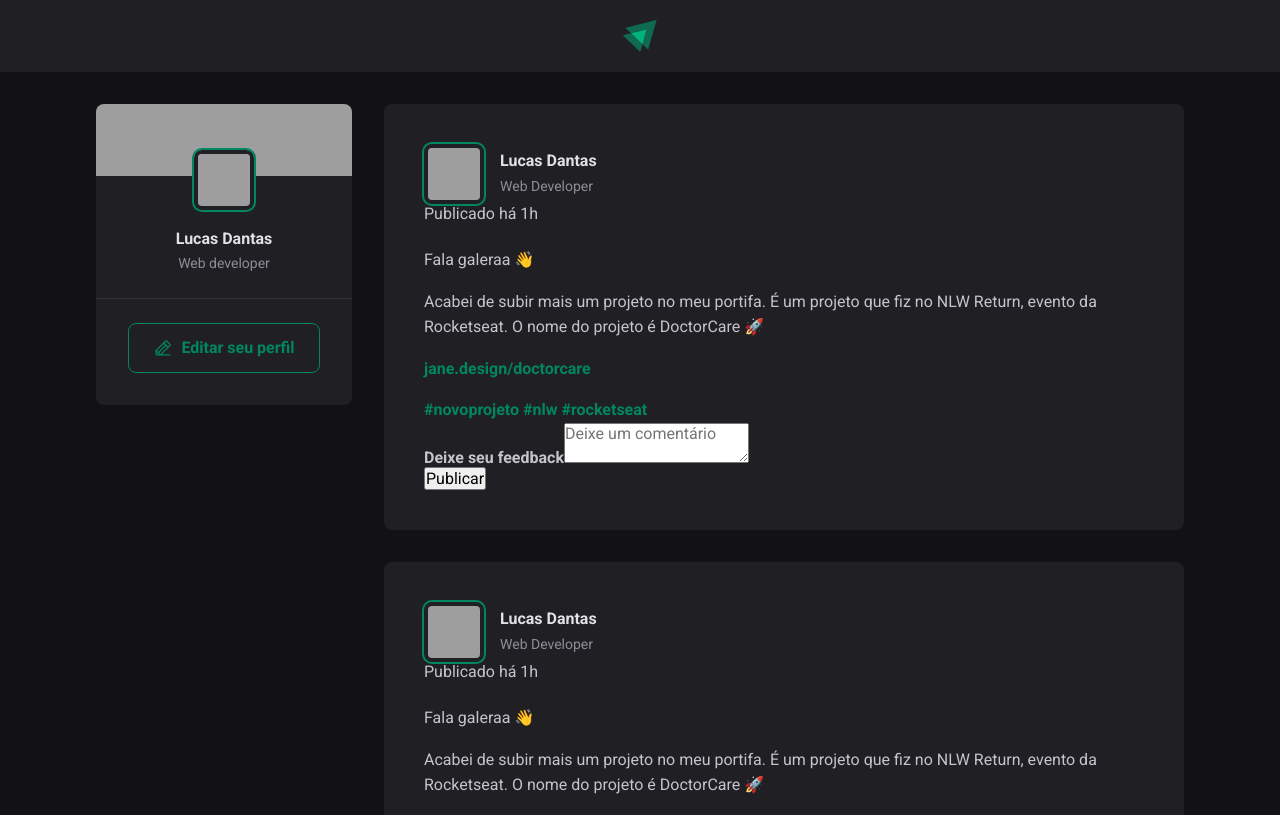
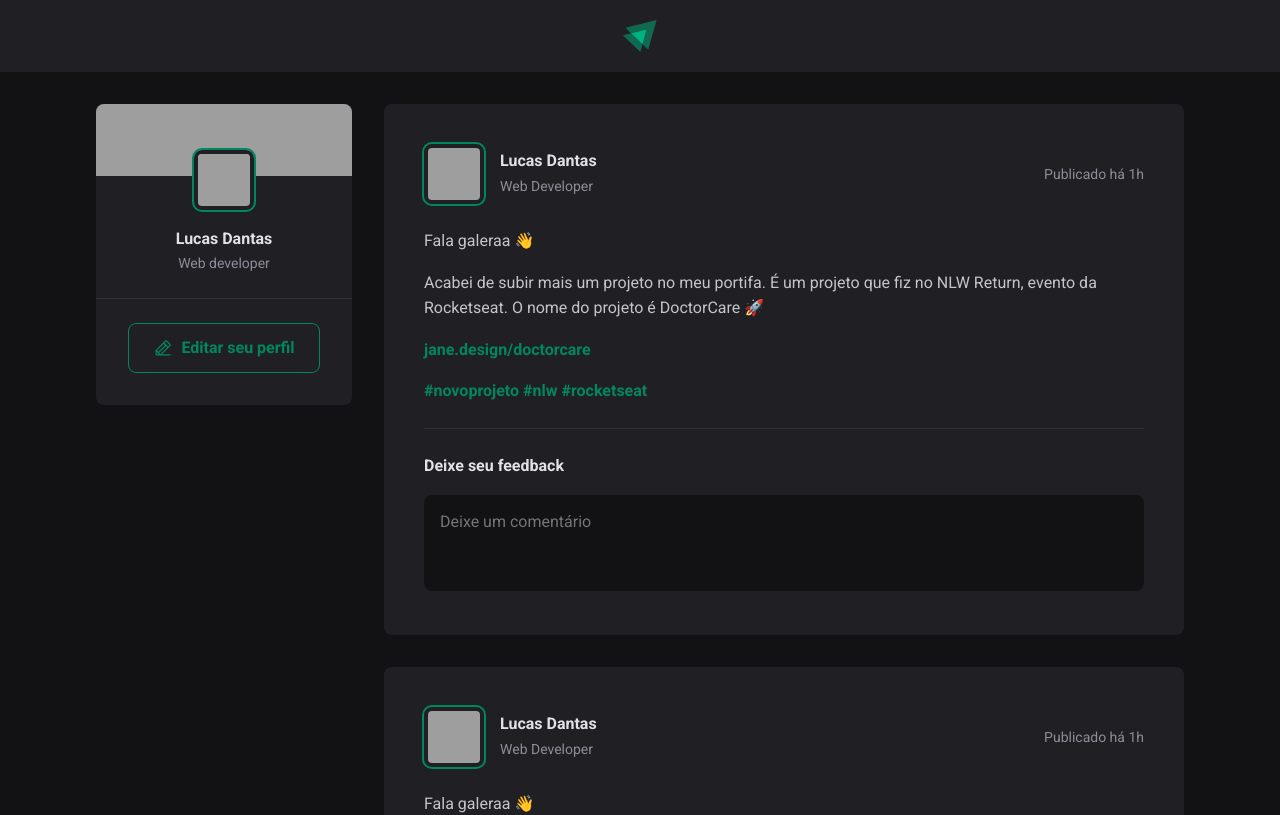
Before and after one commit to lucasmbrute2/blog, a React (Vite) app: page / in a window 1280 px wide. Shown: the top 815 px of the page. Built offline with nearby package versions, Linux system fonts and the light colour scheme; grey boxes are pictures that could not be loaded.

Commit message:
feat: Post component style

```diff
--- a/src/components/Post.module.css
+++ b/src/components/Post.module.css
@@ -29,13 +29,13 @@
     color: var(--green-300);
 }
 
-.post article > header {
+.post > header {
     display: flex;
     justify-content: space-between;
     align-items: center;
 }
 
-.post article > header time {
+.post > header time {
     font-size: 0.875rem;
     color: var(--gray-400);
 }
@@ -67,3 +67,60 @@
     color: var(--gray-400);
     line-height: 1.6rem;
 }
+
+.commentForm {
+    width: 100%;
+    margin-top: 1.5rem;
+    padding-top: 1.5rem;
+    border-top: 1px solid var(--gray-600);
+}
+
+.commentForm:focus-within footer {
+    /*Aplica mudanças no footer casa haja algum foco dentro do commentForm*/
+    visibility: visible;
+    max-height: none;
+}
+
+.commentForm footer {
+    visibility: hidden;
+    max-height: 0;
+}
+
+.commentForm > strong {
+    line-height: 1.6;
+    color: var(--gray-100);
+}
+
+.commentForm textarea {
+    width: 100%;
+    background-color: var(--gray-900);
+    border: 0;
+    resize: none;
+    height: 6rem;
+    outline: none;
+    padding: 1rem;
+    color: var(--gray-300);
+    border-radius: 8px;
+    line-height: 1.4;
+    margin-top: 1rem;
+}
+
+.commentForm textarea:focus {
+    outline: 1px solid var(--green-300);
+}
+
+.commentForm button[type="submit"] {
+    padding: 1rem 1.5rem;
+    margin-top: 1rem;
+    border-radius: 8px;
+    background: var(--green-500);
+    color: var(--white);
+    font-weight: bold;
+    border: 0;
+    cursor: pointer;
+    transition: background-color 0.1s;
+}
+
+.commentForm button[type="submit"]:hover {
+    background: var(--green-300);
+}
```
